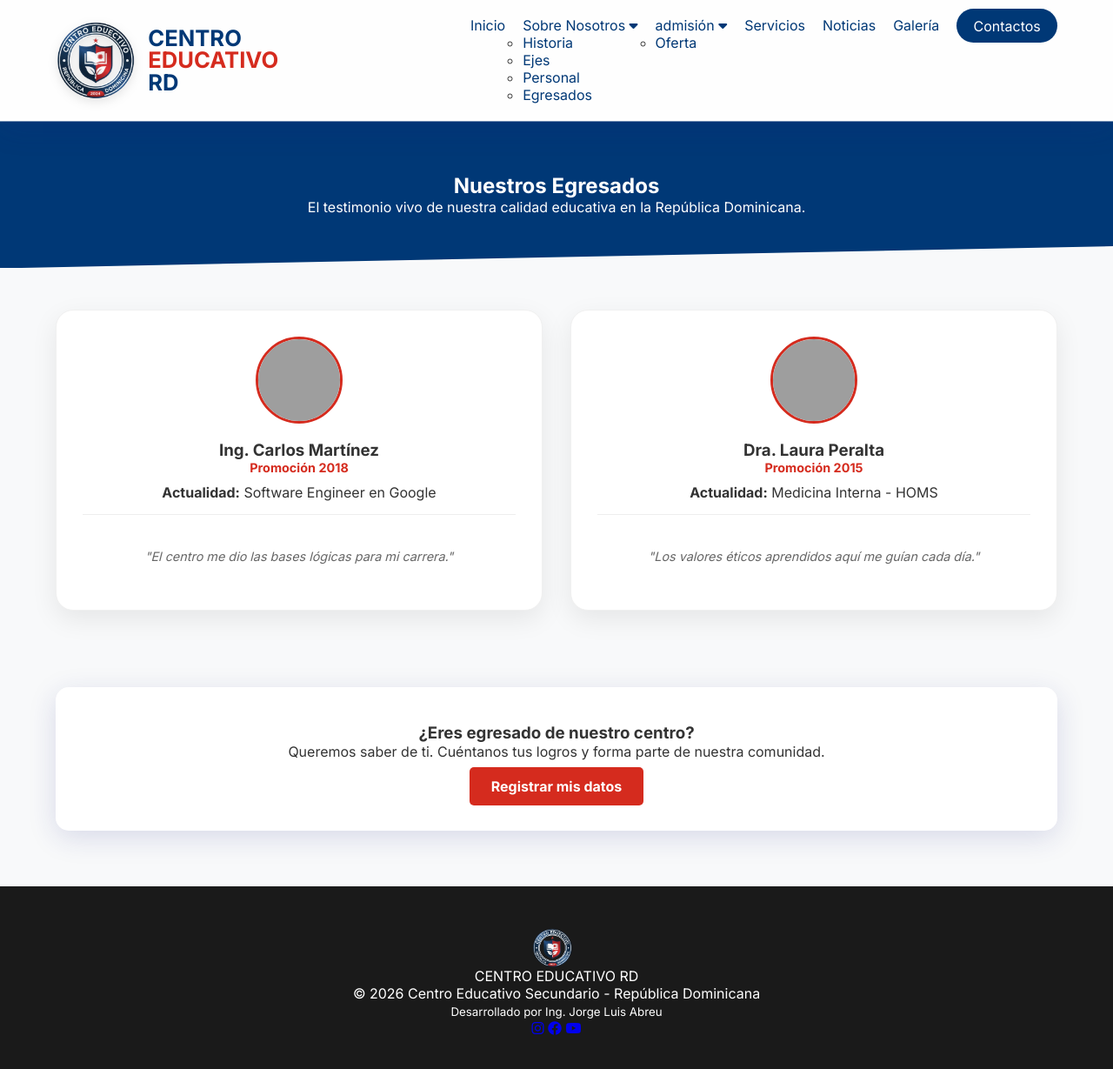
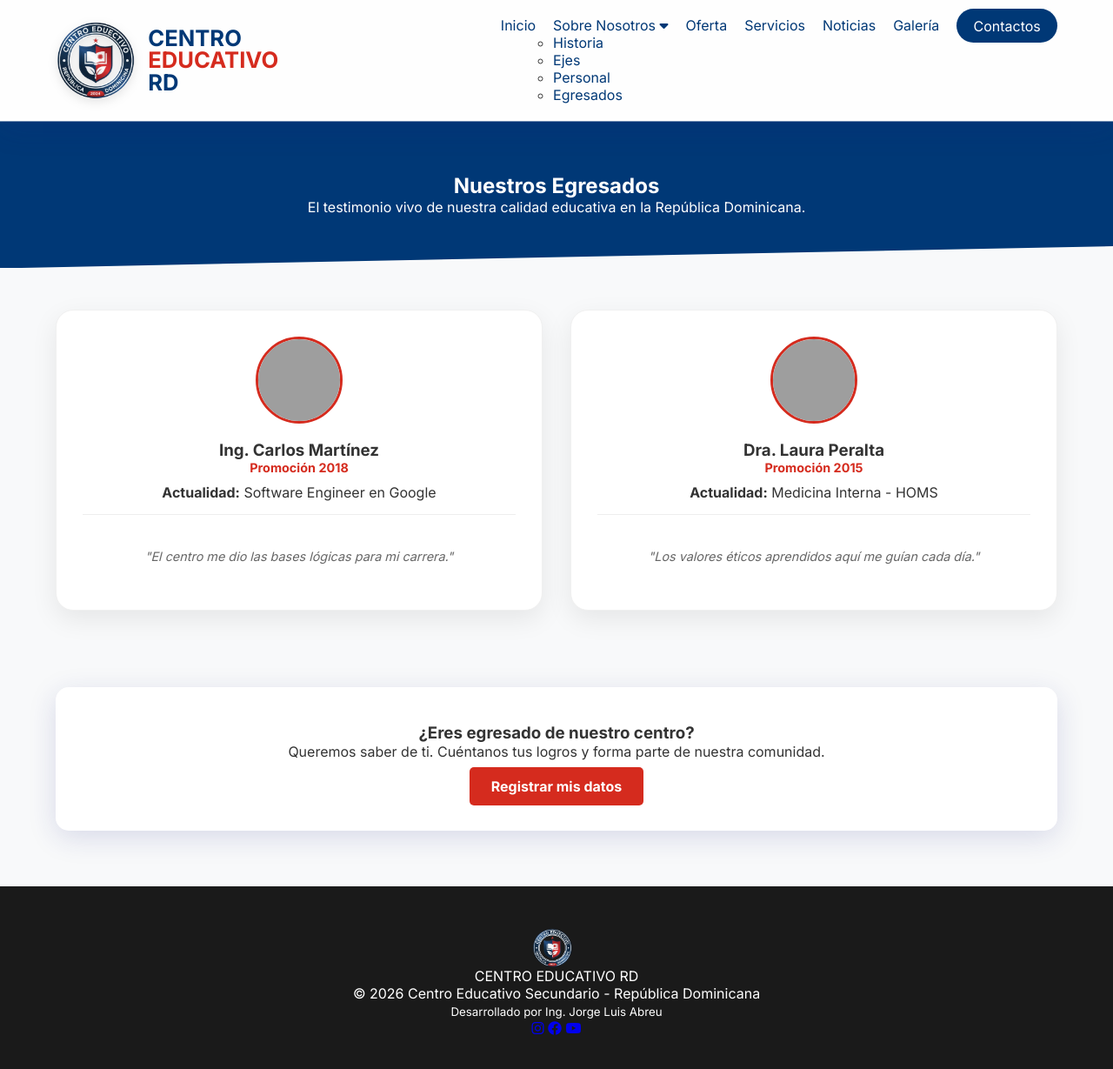
Before and after one commit to jorge21028/centroeducativo, a Jekyll site: the page built from egresados.html, in a window 1280 px wide and 1240 px high. Shown: the top 1229 px of the window at 87% size. Built offline with Jekyll 4.4.1, drawn with Linux system fonts in a browser that asks for light colours; grey boxes are pictures that could not be loaded.

Commit message:
Update default.html

```diff
--- a/_layouts/default.html
+++ b/_layouts/default.html
@@ -32,7 +32,7 @@
 <ul class="nav-links">
     <li><a href="{{ '/' | relative_url }}">Inicio</a></li>
 
-   <li class="dropdown">
+    <li class="nav-item dropdown">
         <a href="javascript:void(0)" class="dropbtn" onclick="toggleDropdown(event)">
             Sobre Nosotros <i class="fas fa-caret-down"></i>
         </a>
@@ -43,13 +43,8 @@
             <li><a href="{{ '/egresados' | relative_url }}">Egresados</a></li>
         </ul>
     </li>
-        <li class="dropdown">
-        <a href="#" class="dropbtn">admisión <i class="fas fa-caret-down"></i></a>
-        <ul class="dropdown-content">
+
     <li><a href="{{ '/oferta' | relative_url }}">Oferta</a></li>
-        </ul>
-    </li>
-
     <li><a href="{{ '/servicios' | relative_url }}">Servicios</a></li>
     <li><a href="{{ '/noticias' | relative_url }}">Noticias</a></li>
     <li><a href="{{ '/galeria' | relative_url }}">Galería</a></li>
```
Lines whose indentation alone changed are shown as unchanged.
